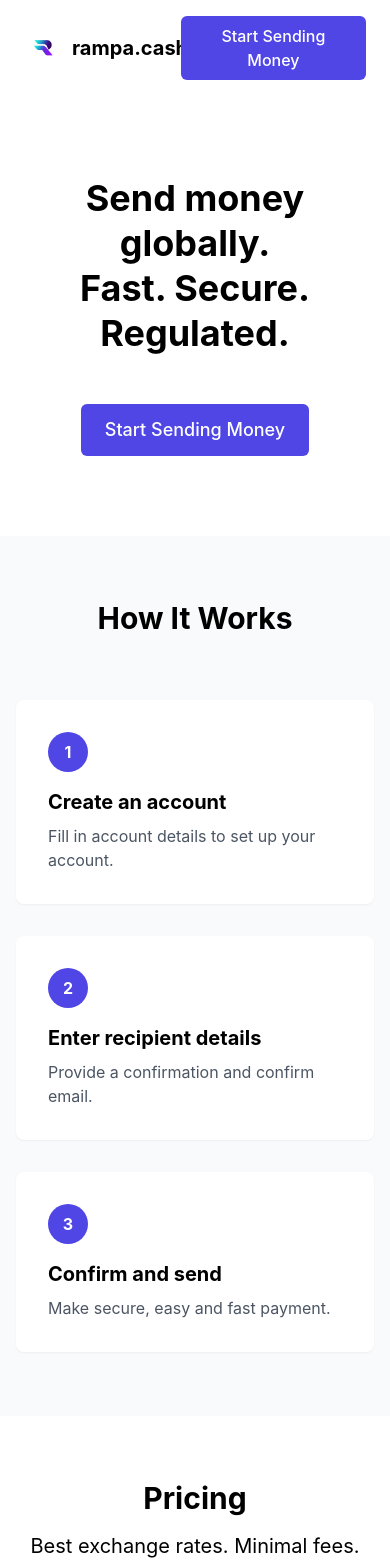
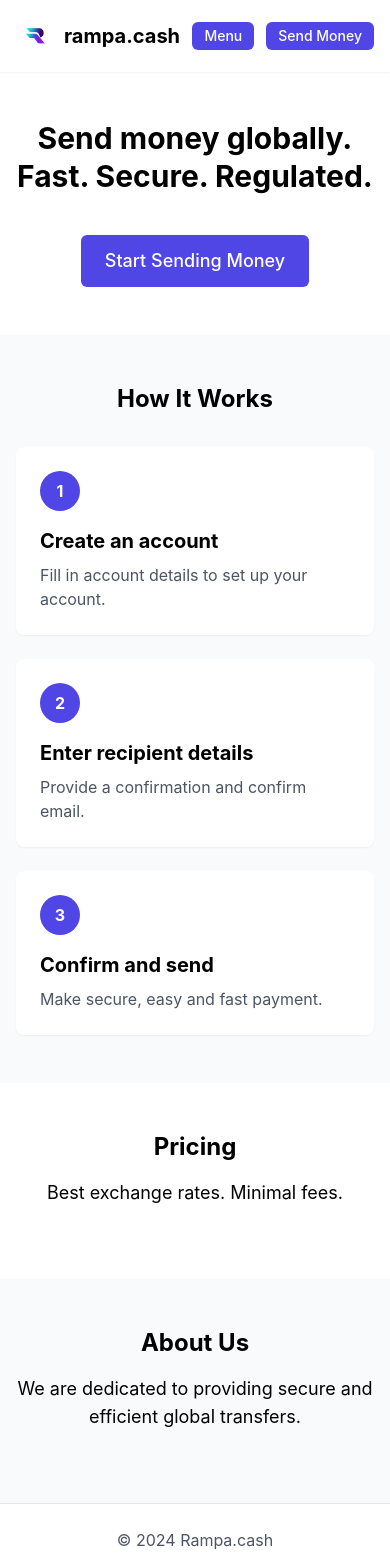
Before and after one commit to rampa-cash/rampa-cash-web, a Next.js app: page / in a window 390 px wide. Shown: the top 1568 px of the page. Built offline with nearby package versions, Linux system fonts and the light colour scheme.

Commit message:
Improve mobile responsiveness with proper navigation and layout

```diff
--- a/pages/index.tsx
+++ b/pages/index.tsx
@@ -1,22 +1,28 @@
 import Head from 'next/head'
 import Link from 'next/link'
 import type { NextPage } from 'next'
+import { useState } from 'react'
 
 const Home: NextPage = () => {
+  const [mobileMenuOpen, setMobileMenuOpen] = useState(false);
+
   return (
     <div className="min-h-screen bg-white">
       <Head>
         <title>RAMPA - Fast, Secure Money Transfers</title>
         <meta name="description" content="Send money globally with RAMPA" />
+        <meta name="viewport" content="width=device-width, initial-scale=1.0" />
         <link rel="icon" href="/favicon.ico" />
       </Head>
 
-      <header className="py-4 px-6 md:px-16">
+      <header className="py-4 px-4 md:px-6 shadow-sm">
         <nav className="container mx-auto flex items-center justify-between">
           <div className="flex items-center">
             <img src="/logo.png" alt="RAMPA logo" className="logo" />
             <span className="font-bold text-xl ml-2">rampa.cash</span>
           </div>
+
+          {/* Desktop Navigation */}
           <div className="hidden md:flex items-center space-x-8">
             <Link href="/" className="font-medium text-gray-800 hover:text-indigo-600">
               Home
@@ -31,34 +37,71 @@ const Home: NextPage = () => {
               About Us
             </Link>
           </div>
-          <button className="bg-indigo-600 text-white px-4 py-2 rounded-md font-medium hover:bg-indigo-700 transition">
-            Start Sending Money
-          </button>
+
+          {/* Mobile Menu Button */}
+          <div className="flex items-center md:hidden">
+            <button
+              className="bg-indigo-600 text-white px-3 py-1 text-sm rounded-md font-medium hover:bg-indigo-700 transition mr-3"
+              onClick={() => setMobileMenuOpen(!mobileMenuOpen)}
+            >
+              Menu
+            </button>
+            <Link href="/start" className="bg-indigo-600 text-white px-3 py-1 text-sm rounded-md font-medium hover:bg-indigo-700 transition">
+              Send Money
+            </Link>
+          </div>
+
+          {/* Desktop CTA Button */}
+          <div className="hidden md:block">
+            <Link href="/start" className="bg-indigo-600 text-white px-4 py-2 rounded-md font-medium hover:bg-indigo-700 transition">
+              Start Sending Money
+            </Link>
+          </div>
         </nav>
+
+        {/* Mobile Menu */}
+        {mobileMenuOpen && (
+          <div className="md:hidden bg-white py-4 px-4 border-t">
+            <div className="flex flex-col space-y-4">
+              <Link href="/" className="font-medium text-gray-800 hover:text-indigo-600">
+                Home
+              </Link>
+              <Link href="/how-it-works" className="font-medium text-gray-800 hover:text-indigo-600">
+                How It Works
+              </Link>
+              <Link href="/pricing" className="font-medium text-gray-800 hover:text-indigo-600">
+                Pricing
+              </Link>
+              <Link href="/about-us" className="font-medium text-gray-800 hover:text-indigo-600">
+                About Us
+              </Link>
+            </div>
+          </div>
+        )}
       </header>
 
       <main>
         {/* Hero Section */}
-        <section className="py-20 text-center px-4">
+        <section className="py-12 md:py-20 text-center px-4">
           <div className="max-w-4xl mx-auto">
-            <h1 className="text-4xl md:text-5xl font-bold mb-6 leading-tight">
+            <h1 className="text-3xl md:text-5xl font-bold mb-6 leading-tight">
               Send money globally.
               <br />
               Fast. Secure. Regulated.
             </h1>
-            <button className="bg-indigo-600 text-white px-6 py-3 rounded-md font-medium hover:bg-indigo-700 transition text-lg mt-6">
+            <Link href="/start" className="inline-block bg-indigo-600 text-white px-6 py-3 rounded-md font-medium hover:bg-indigo-700 transition text-lg mt-4">
               Start Sending Money
-            </button>
+            </Link>
           </div>
         </section>
 
         {/* How It Works Section */}
-        <section className="py-16 bg-gray-50">
+        <section className="py-12 md:py-16 bg-gray-50">
           <div className="container mx-auto px-4 md:px-8">
-            <h2 className="text-3xl font-bold text-center mb-16">How It Works</h2>
+            <h2 className="text-2xl md:text-3xl font-bold text-center mb-8 md:mb-16">How It Works</h2>
 
-            <div className="grid md:grid-cols-3 gap-8">
-              <div className="bg-white p-8 rounded-lg shadow-sm relative">
+            <div className="grid gap-6 md:gap-8 sm:grid-cols-2 lg:grid-cols-3">
+              <div className="bg-white p-6 md:p-8 rounded-lg shadow-sm relative">
                 <div className="w-10 h-10 bg-indigo-600 text-white rounded-full flex items-center justify-center font-bold mb-4">
                   1
                 </div>
@@ -66,7 +109,7 @@ const Home: NextPage = () => {
                 <p className="text-gray-600">Fill in account details to set up your account.</p>
               </div>
 
-              <div className="bg-white p-8 rounded-lg shadow-sm relative">
+              <div className="bg-white p-6 md:p-8 rounded-lg shadow-sm relative">
                 <div className="w-10 h-10 bg-indigo-600 text-white rounded-full flex items-center justify-center font-bold mb-4">
                   2
                 </div>
@@ -74,7 +117,7 @@ const Home: NextPage = () => {
                 <p className="text-gray-600">Provide a confirmation and confirm email.</p>
               </div>
 
-              <div className="bg-white p-8 rounded-lg shadow-sm relative">
+              <div className="bg-white p-6 md:p-8 rounded-lg shadow-sm relative sm:col-span-2 lg:col-span-1">
                 <div className="w-10 h-10 bg-indigo-600 text-white rounded-full flex items-center justify-center font-bold mb-4">
                   3
                 </div>
@@ -86,25 +129,25 @@ const Home: NextPage = () => {
         </section>
 
         {/* Pricing Section */}
-        <section className="py-16">
+        <section className="py-12 md:py-16">
           <div className="container mx-auto px-4 md:px-8 text-center">
-            <h2 className="text-3xl font-bold mb-4">Pricing</h2>
-            <p className="text-xl mb-8 max-w-2xl mx-auto">Best exchange rates. Minimal fees.</p>
+            <h2 className="text-2xl md:text-3xl font-bold mb-4">Pricing</h2>
+            <p className="text-lg md:text-xl mb-6 md:mb-8 max-w-2xl mx-auto">Best exchange rates. Minimal fees.</p>
           </div>
         </section>
 
         {/* About Us Section */}
-        <section className="py-16 bg-gray-50">
+        <section className="py-12 md:py-16 bg-gray-50">
           <div className="container mx-auto px-4 md:px-8 text-center">
-            <h2 className="text-3xl font-bold mb-4">About Us</h2>
-            <p className="text-xl mb-8 max-w-3xl mx-auto">
+            <h2 className="text-2xl md:text-3xl font-bold mb-4">About Us</h2>
+            <p className="text-lg md:text-xl mb-6 md:mb-8 max-w-3xl mx-auto">
               We are dedicated to providing secure and efficient global transfers.
             </p>
           </div>
         </section>
       </main>
 
-      <footer className="py-8 border-t">
+      <footer className="py-6 md:py-8 border-t">
         <div className="container mx-auto px-4 text-center text-gray-600">
           <p>© 2024 Rampa.cash</p>
         </div>
```
